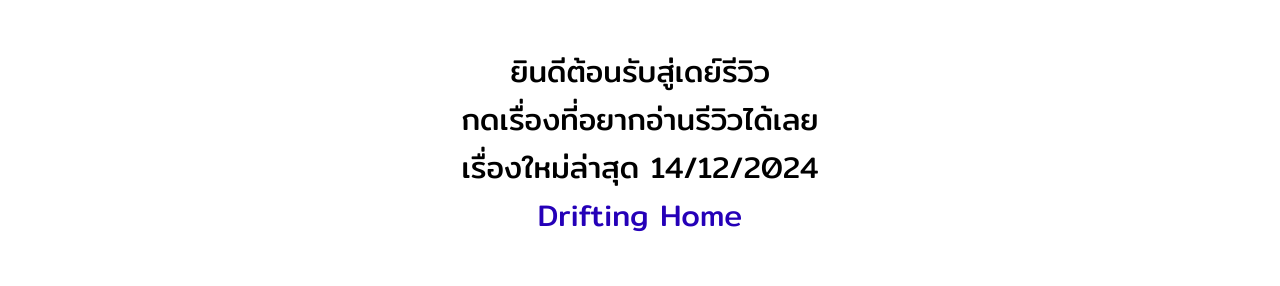
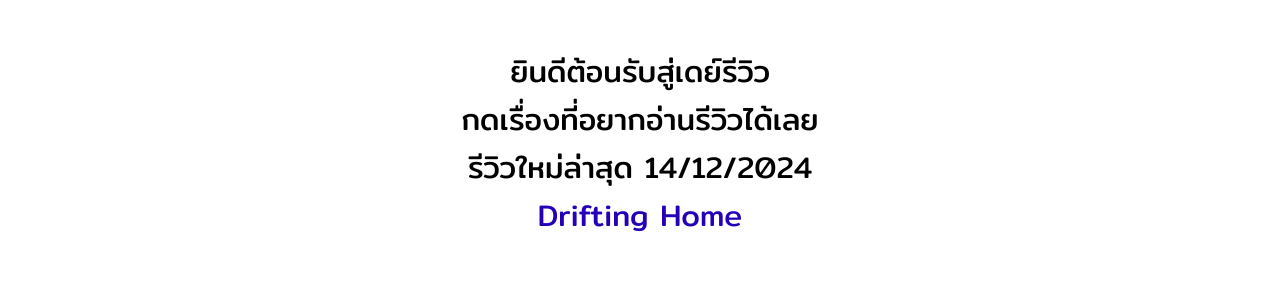
Before and after one commit to DayKungZa/reviews, a plain HTML site: page index.html in a window 1280 px wide. Shown: the part 543-829 px from the top of the page. Drawn offline with nearby package versions, Linux system fonts and the light colour scheme.

Commit message:
add temp text

```diff
--- a/index.html
+++ b/index.html
@@ -13,7 +13,7 @@
 	<div class="text-container">
 		<div id="content">
 			<p class="temp-text">
-				ยินดีต้อนรับสู่เดย์รีวิว<br>กดเรื่องที่อยากอ่านรีวิวได้เลย<br>เรื่องใหม่ล่าสุด 14/12/2024<br>
+				ยินดีต้อนรับสู่เดย์รีวิว<br>กดเรื่องที่อยากอ่านรีวิวได้เลย<br>รีวิวใหม่ล่าสุด 14/12/2024<br>
 				<span class="temp-button" onclick="selectTopic(this, 'movies/driftinghome')">Drifting Home</span>
 			</p>
 		</div>
```
